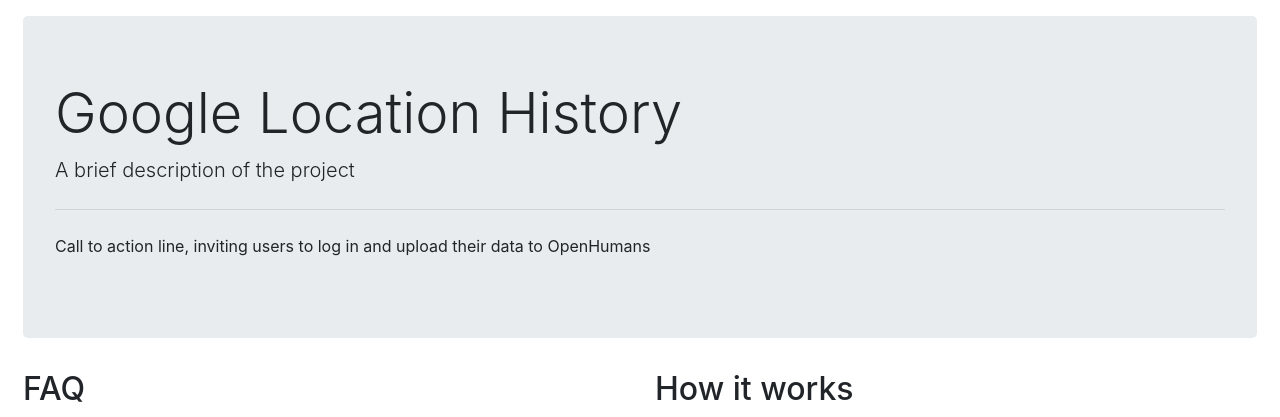
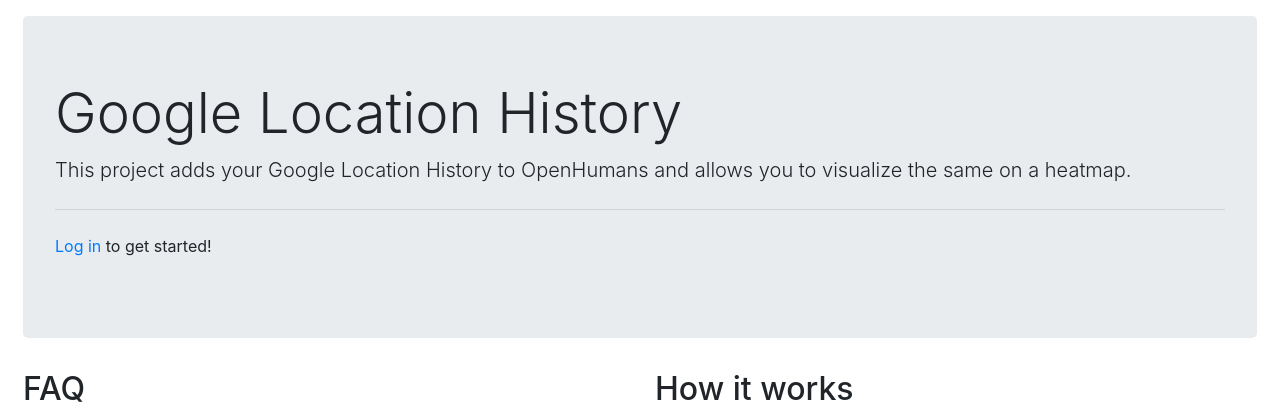
Before and after one commit to jasmine1997/oh-google-takeout, a Django app: page / in a window 1280 px wide. Shown: the part 72-489 px from the top of the page. Run offline with Django 3.2, Linux system fonts and the light colour scheme; some libraries are stand-ins or nearby versions.

Commit message:
Update homepage

```diff
--- a/app/templates/info.html
+++ b/app/templates/info.html
@@ -3,9 +3,9 @@
 {% block content %}
     <div class="jumbotron">
         <h1 class="display-4">Google Location History</h1>
-        <p class="lead">A brief description of the project</p>
+        <p class="lead">This project adds your Google Location History to OpenHumans and allows you to visualize the same on a heatmap.</p>
         <hr class="my-4">
-        <p>Call to action line, inviting users to log in and upload their data to OpenHumans</p>
+        <p><a href="{% url 'authorize' %}">Log in</a> to get started!</p>
     </div>
     <div class="row">
         <div class="col-6">
```
